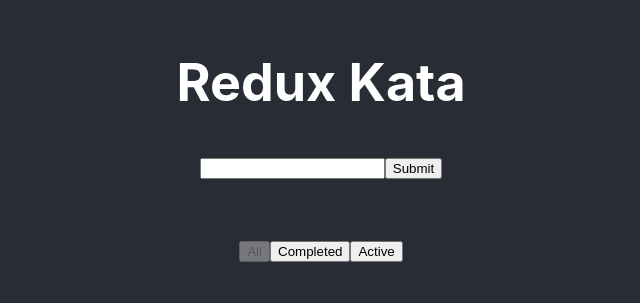
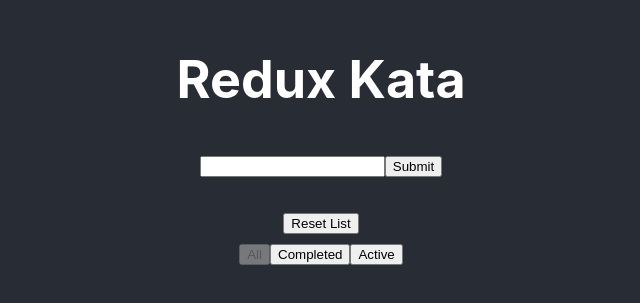
Before and after one commit to YaelAlcocer/redux_kata, a React (Create React App) app: page / in a window 1280 px wide. Shown: the part 261-564 px from the top of the page, without its empty margins (319-959 px from the left). Built offline with nearby package versions, Linux system fonts and the light colour scheme.

Commit message:
add button to reset list

```diff
--- a/src/components/TodoList.js
+++ b/src/components/TodoList.js
@@ -1,8 +1,9 @@
 import React from "react";
 import Todo from "./Todo";
 
-const TodoList = ({ todos, toggleTodo, deleteTodo }) => {
+const TodoList = ({ todos, toggleTodo, deleteTodo, resetList }) => {
   return (
+    <div>
       <ul>
         {todos.map((todo) => (
           <Todo
@@ -13,6 +14,8 @@ const TodoList = ({ todos, toggleTodo, deleteTodo }) => {
           />
         ))}
       </ul>
+      <button onClick={() => resetList()}>Reset List</button>
+    </div>
   );
 };
 
```
Lines whose indentation alone changed are shown as unchanged.
